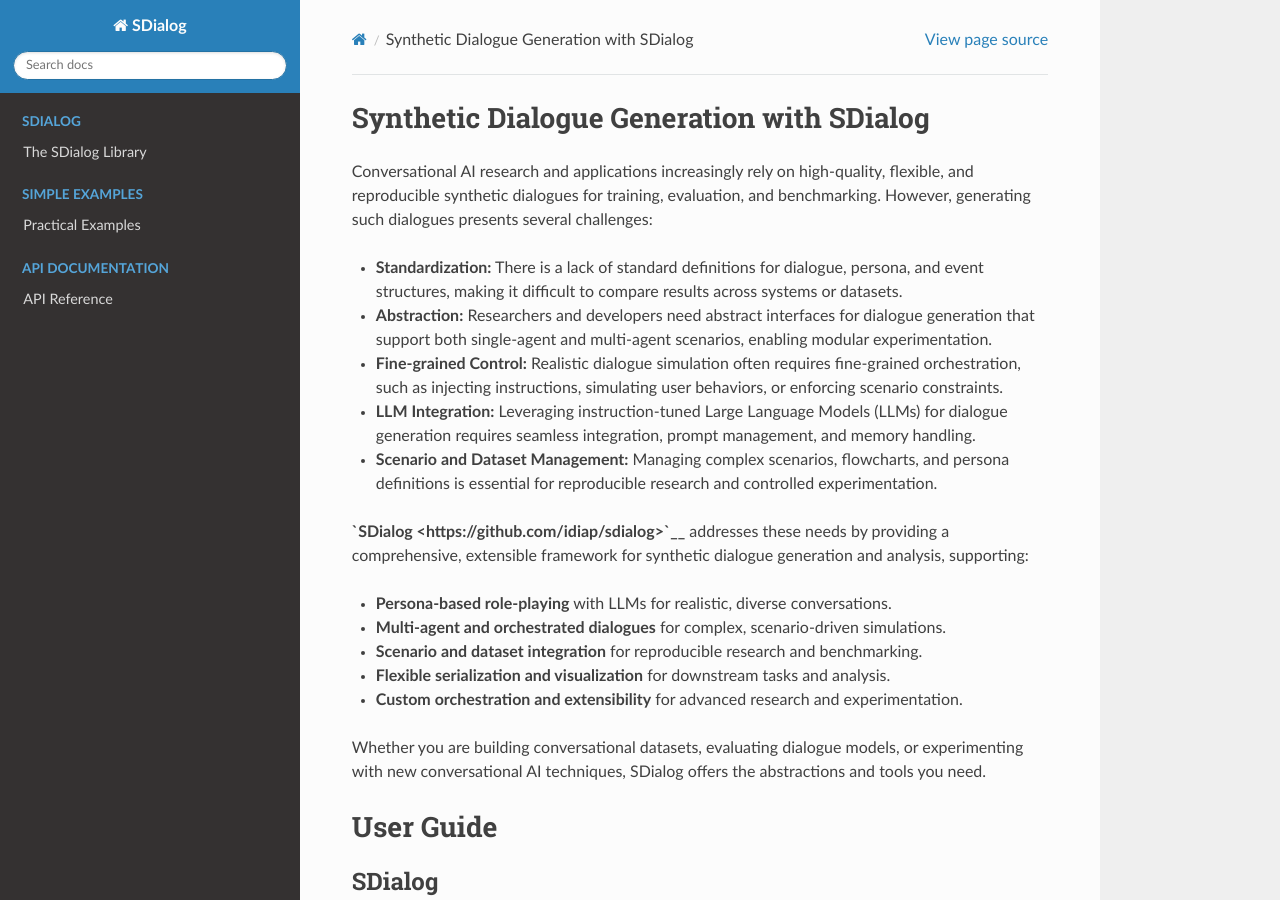
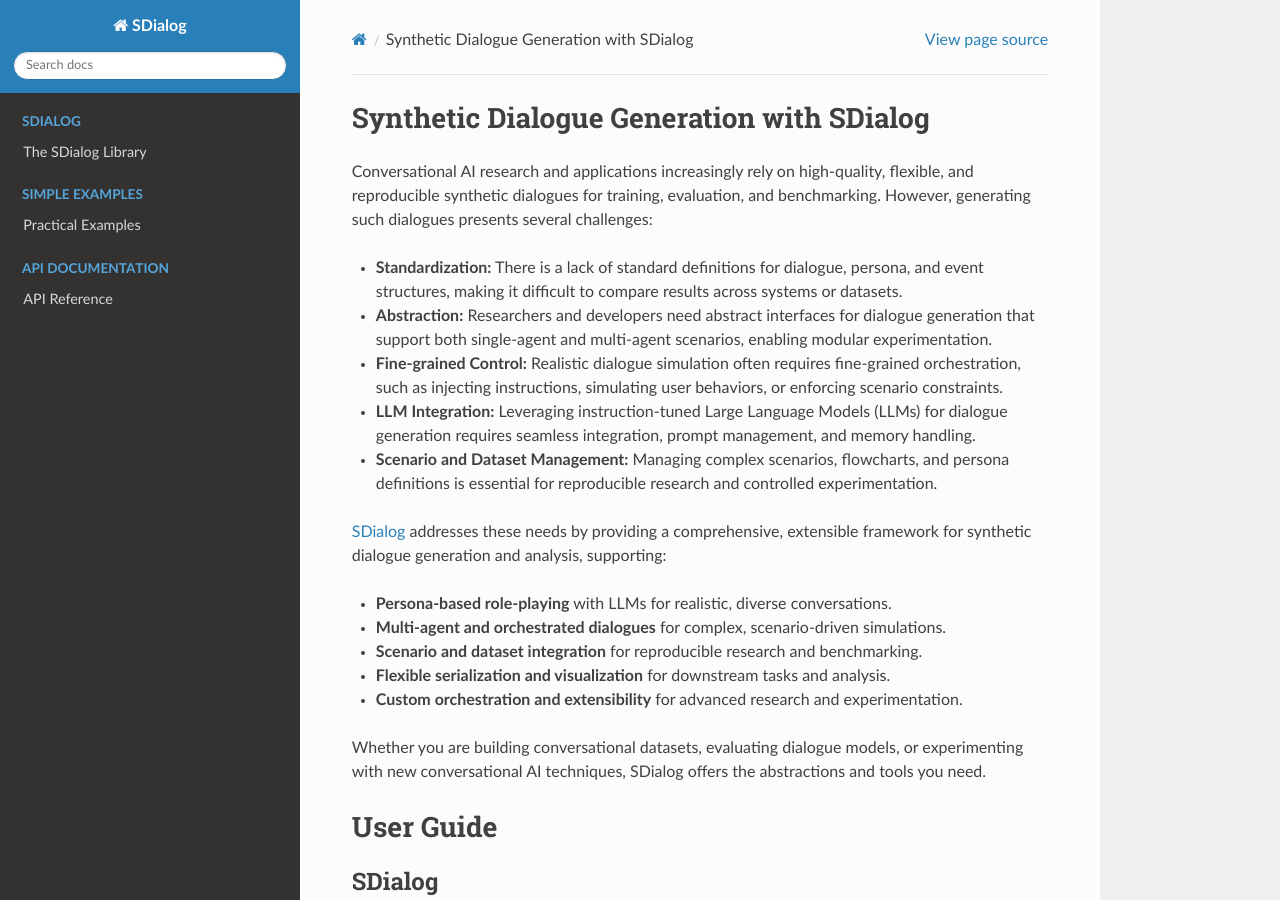
Before and after one commit to qanastek/sdialog, a Sphinx documentation site: the page built from docs/index.rst, in a window 1280 px wide and 900 px high. Built offline with Sphinx 7.4.7 and the Read the Docs theme 3.1.0, drawn with Linux system fonts in a browser that asks for light colours; formulas are drawn with MathJax 3; pages that are not in the unit, such as notebooks, are missing from menus.

Commit message:
Update docs

```diff
--- a/docs/index.rst
+++ b/docs/index.rst
@@ -9,7 +9,7 @@
 - **LLM Integration:** Leveraging instruction-tuned Large Language Models (LLMs) for dialogue generation requires seamless integration, prompt management, and memory handling.
 - **Scenario and Dataset Management:** Managing complex scenarios, flowcharts, and persona definitions is essential for reproducible research and controlled experimentation.
 
-**`SDialog <https://github.com/idiap/sdialog>`__** addresses these needs by providing a comprehensive, extensible framework for synthetic dialogue generation and analysis, supporting:
+`SDialog <https://github.com/idiap/sdialog>`__ addresses these needs by providing a comprehensive, extensible framework for synthetic dialogue generation and analysis, supporting:
 
 - **Persona-based role-playing** with LLMs for realistic, diverse conversations.
 - **Multi-agent and orchestrated dialogues** for complex, scenario-driven simulations.
```
